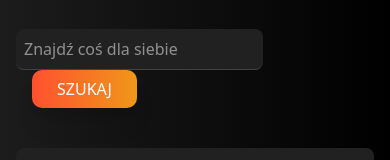
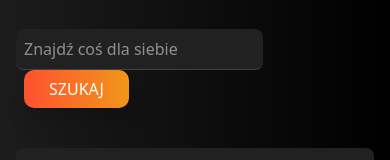
Before and after one commit to maciek617/insideoutlife, a Nuxt app: page /tools in a window 390 px wide. Shown: the part 265-425 px from the top of the page. Built offline with nearby package versions, Linux system fonts and the light colour scheme; no server answers.

Commit message:
Change styles

```diff
--- a/app/components/tools/Search.vue
+++ b/app/components/tools/Search.vue
@@ -6,14 +6,16 @@
         type="text"
         placeholder="Znajdź coś dla siebie"
         class="border-b border-[#414141] p-2 rounded-lg bg-[#212121] outline-0 focus:border-[#999999]"
-        @keyup="() => {
-          if(serachTerm) return
-          $emit('searching', '')
-        }"
+        @keyup="
+          () => {
+            if (serachTerm) return;
+            $emit('searching', '');
+          }
+        "
       />
       <UseButton
         text="Szukaj"
-        class="ml-4"
+        class="ml-2 md:ml-4"
         @click="$emit('searching', serachTerm)"
       />
     </div>
```
